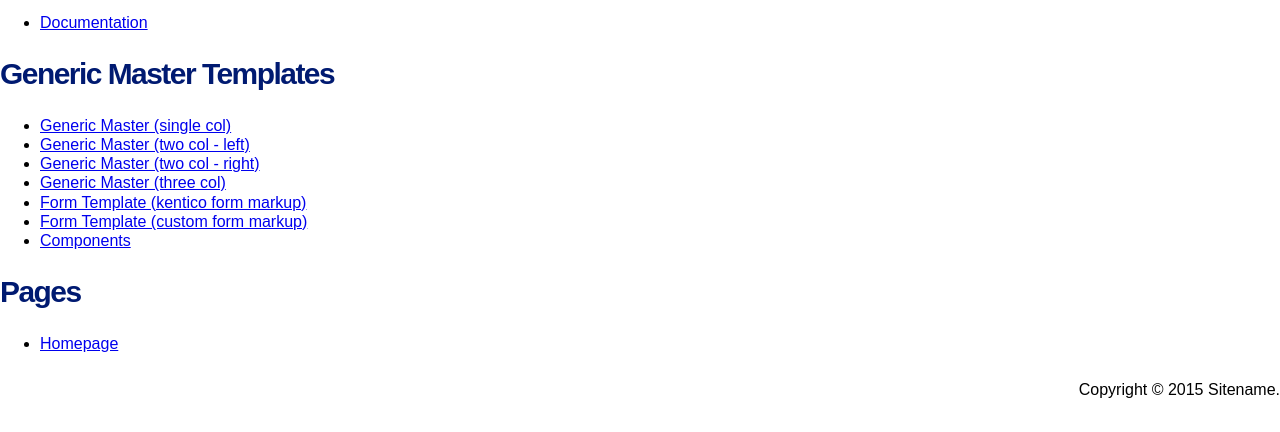
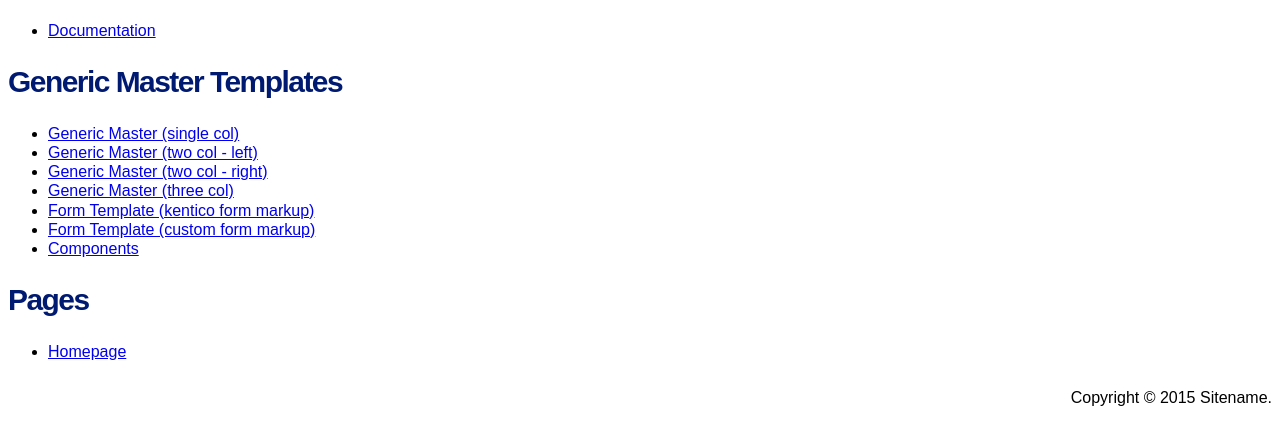
Before and after one commit to seanelliott86/framework, a website: page src/index.html in a window 1280 px wide. Shown: the part 368-800 px from the top of the page. Drawn offline with nearby package versions, Linux system fonts and the light colour scheme; files that its build step writes are made by us from their sources; no server answers.

Commit message:
updated base scss file

```diff
--- a/src/sass/base/_base.scss
+++ b/src/sass/base/_base.scss
@@ -4,18 +4,11 @@
 
 html {
   -webkit-box-sizing: border-box;  -moz-box-sizing: border-box;  box-sizing: border-box;
+  background-color: $white;
 }
 
 *, *::before, *::after {
   -webkit-box-sizing: inherit;  -moz-box-sizing: inherit;  box-sizing: inherit;
-}
-
-html{
-	background-color: $white;
-}
-
-body{
-	margin: 0;
 }
 
 :focus {outline:none;}
```
